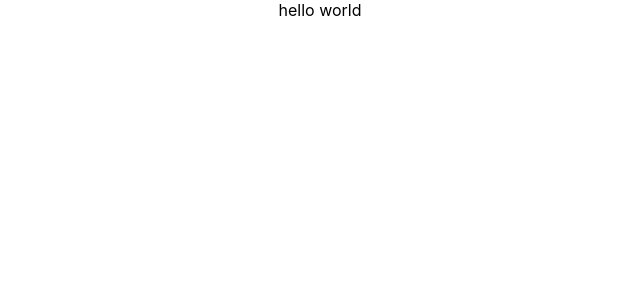
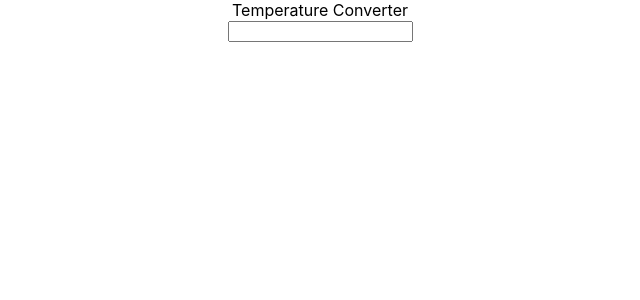
Before and after one commit to waqarkhan9/temperature-converter, a React (Create React App) app: page / in a window 1280 px wide. Shown: the top 300 px of the page, without its empty margins (320-960 px from the left). Built offline with nearby package versions, Linux system fonts and the light colour scheme.

Commit message:
user interface created

```diff
--- a/src/App.js
+++ b/src/App.js
@@ -71,7 +71,14 @@ function App() {
     document.getElementById("inputeTemp").value = "";
   };
 
-  return <div className="App">hello world</div>;
+  return (
+    <div className="App">
+      <div className="title">Temperature Converter</div>
+      <div className="input">
+        <input className="tempinput" type="number" id="inputTemp"></input>
+      </div>
+    </div>
+  );
 }
 
 export default App;
```
